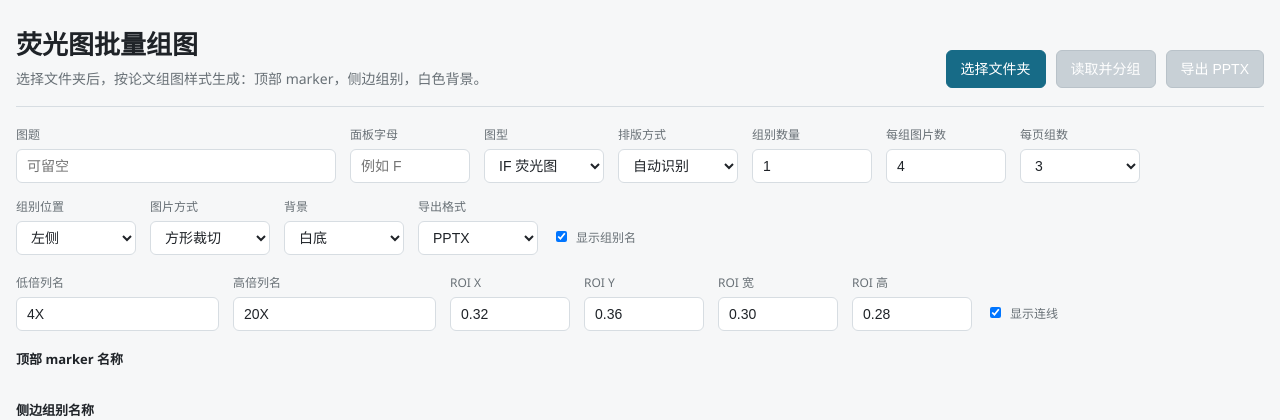
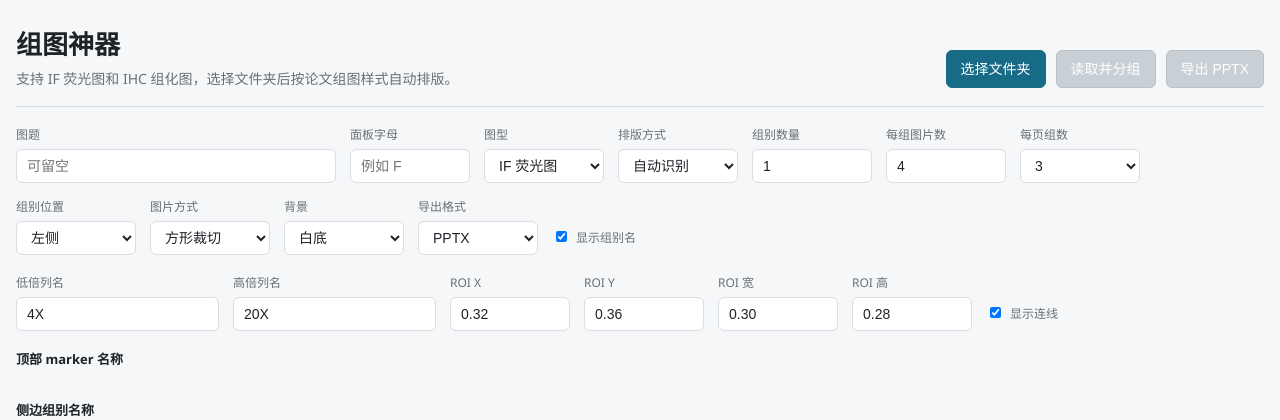
Before and after one commit to weigenwu/IF-Group-Pictures, a Flask app: page / in a window 1280 px wide. Shown: the top 420 px of the page. Run offline with Flask 3, Linux system fonts and the light colour scheme.

Commit message:
Rename app to figure composer

```diff
--- a/static/app.js
+++ b/static/app.js
@@ -101,7 +101,9 @@ uploadBtn.addEventListener("click", async () => {
     exportBtn.disabled = false;
     finishProgress(data);
     statusEl.textContent = `识别到 ${data.groups.length} 组，${data.image_count} 张图`;
-    summaryEl.textContent = "修改 marker 和组别名称后导出 PPTX。默认使用白底、顶部 marker、侧边组别。";
+    summaryEl.textContent = figureTypeEl.value === "ihc"
+      ? "修改低倍/高倍列名、ROI 和组别名称后导出。"
+      : "修改 marker 和组别名称后导出。默认使用白底、顶部 marker、侧边组别。";
   } catch (error) {
     stopProgressTimer();
     setProgress(0, "处理失败", error.message);
--- a/templates/index.html
+++ b/templates/index.html
@@ -3,15 +3,15 @@
   <head>
     <meta charset="utf-8">
     <meta name="viewport" content="width=device-width, initial-scale=1">
-    <title>荧光图批量组图</title>
+    <title>组图神器</title>
     <link rel="stylesheet" href="/static/styles.css">
   </head>
   <body>
     <main class="shell">
       <section class="toolbar">
         <div class="title-block">
-          <h1>荧光图批量组图</h1>
-          <p id="summary">选择文件夹后，按论文组图样式生成：顶部 marker，侧边组别，白色背景。</p>
+          <h1>组图神器</h1>
+          <p id="summary">支持 IF 荧光图和 IHC 组化图，选择文件夹后按论文组图样式自动排版。</p>
         </div>
 
         <div class="controls">
```
Also changed, not shown: README.md.
